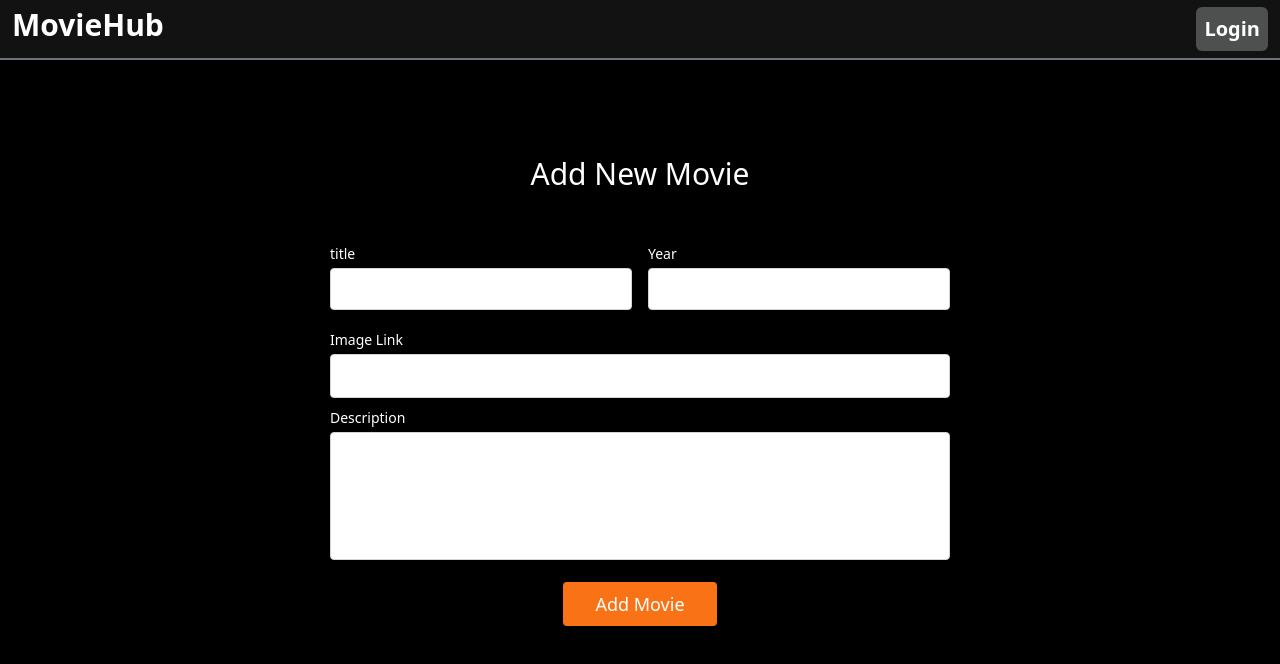
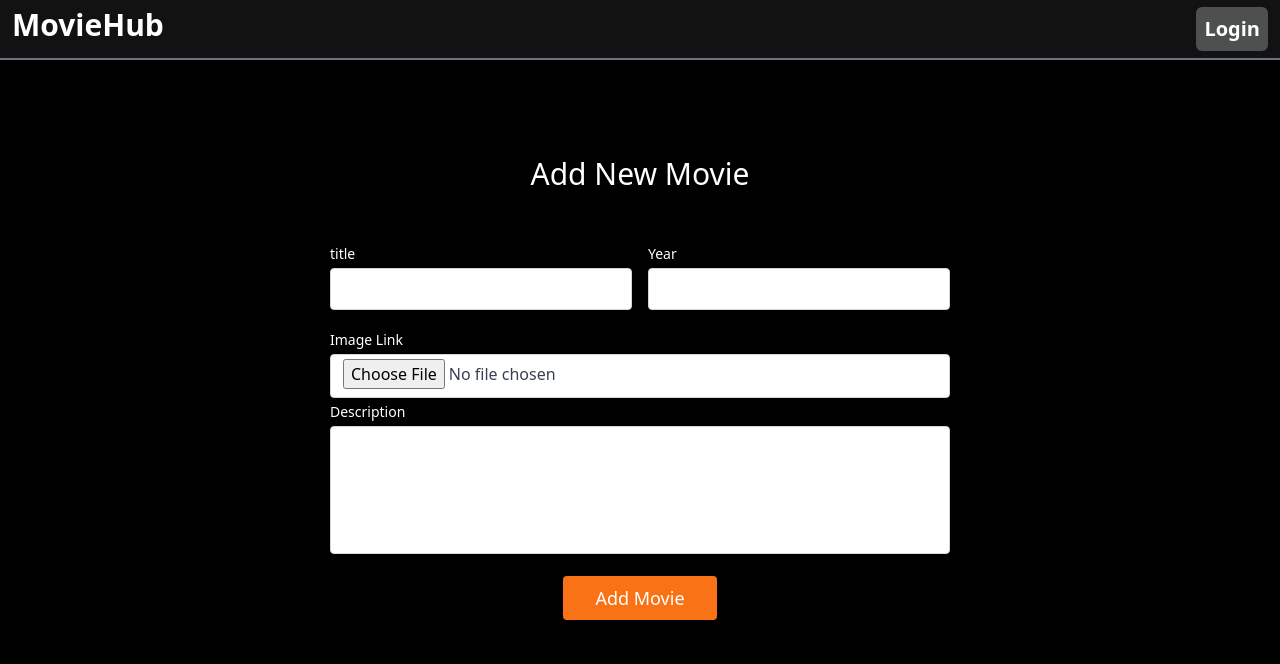
Before and after one commit to dhruv2494/FilmsFragrant, a React (Create React App) app: page /addmovie in a window 1280 px wide. Shown: the top 664 px of the page. Built offline with nearby package versions, Linux system fonts and the light colour scheme.

Commit message:
Can Upload Your Img To Add Movie

```diff
--- a/public/index.html
+++ b/public/index.html
@@ -11,7 +11,7 @@
     />
     <link rel="apple-touch-icon" href="%PUBLIC_URL%/logo192.png" />
     <link rel="manifest" href="%PUBLIC_URL%/manifest.json" />
-    <title id="title">React App</title>
+    <title id="title">MovieHub</title>
   </head>
   <body>
     <noscript>You need to enable JavaScript to run this app.</noscript>
--- a/src/components/Addmovie.js
+++ b/src/components/Addmovie.js
@@ -118,16 +118,24 @@ const Addmovie = () => {
                   <label for="message" class="leading-7 text-sm text-white">
                     Image Link
                   </label>
-                  <textarea
+                  <input
+                    type="file"
                     id="imglink"
-                    value={form.img}
                     onClick={() => {
                       document.getElementById("movhidden").hidden = true;
                     }}
-                    onChange={(e) => Setform({ ...form, img: e.target.value })}
+                    onChange={(e) => {
+                      const reader = new FileReader();
+
+                      reader.readAsDataURL(e.target.files[0]);
+
+                      reader.onload = () => {
+                        Setform({ ...form, img: reader.result });
+                      };
+                    }}
                     name="img"
                     class="w-full h-11 bg-white rounded border border-gray-300 focus:border-indigo-500    focus:ring-2 focus:ring-indigo-200 text-base outline-none text-gray-700 py-1 px-3 resize-none leading-6 transition-colors duration-200 ease-in-out"
-                  ></textarea>
+                  ></input>
                 </div>
                 <div class="relative">
                   <label for="message" class="leading-7 text-sm text-white">
```
